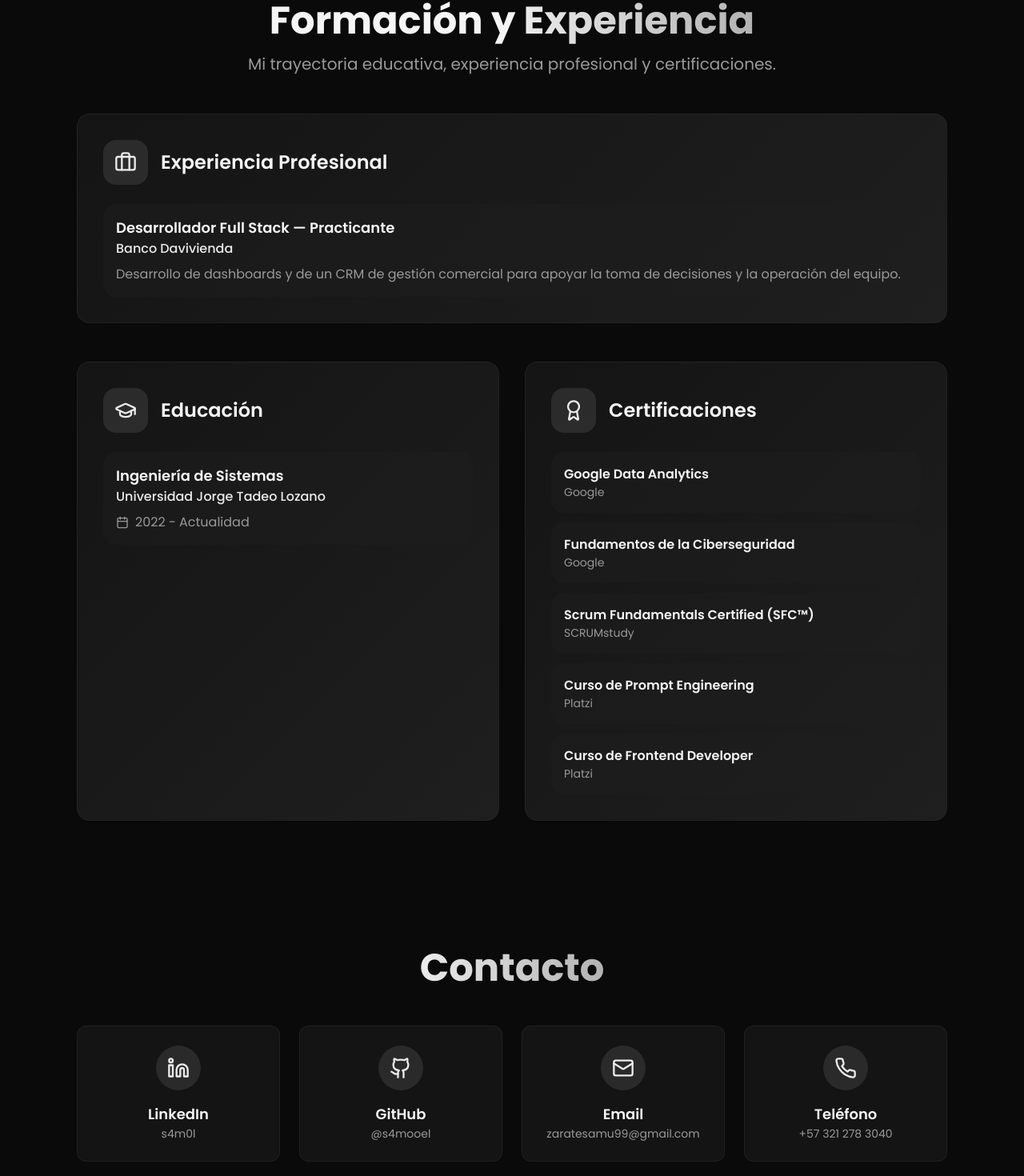
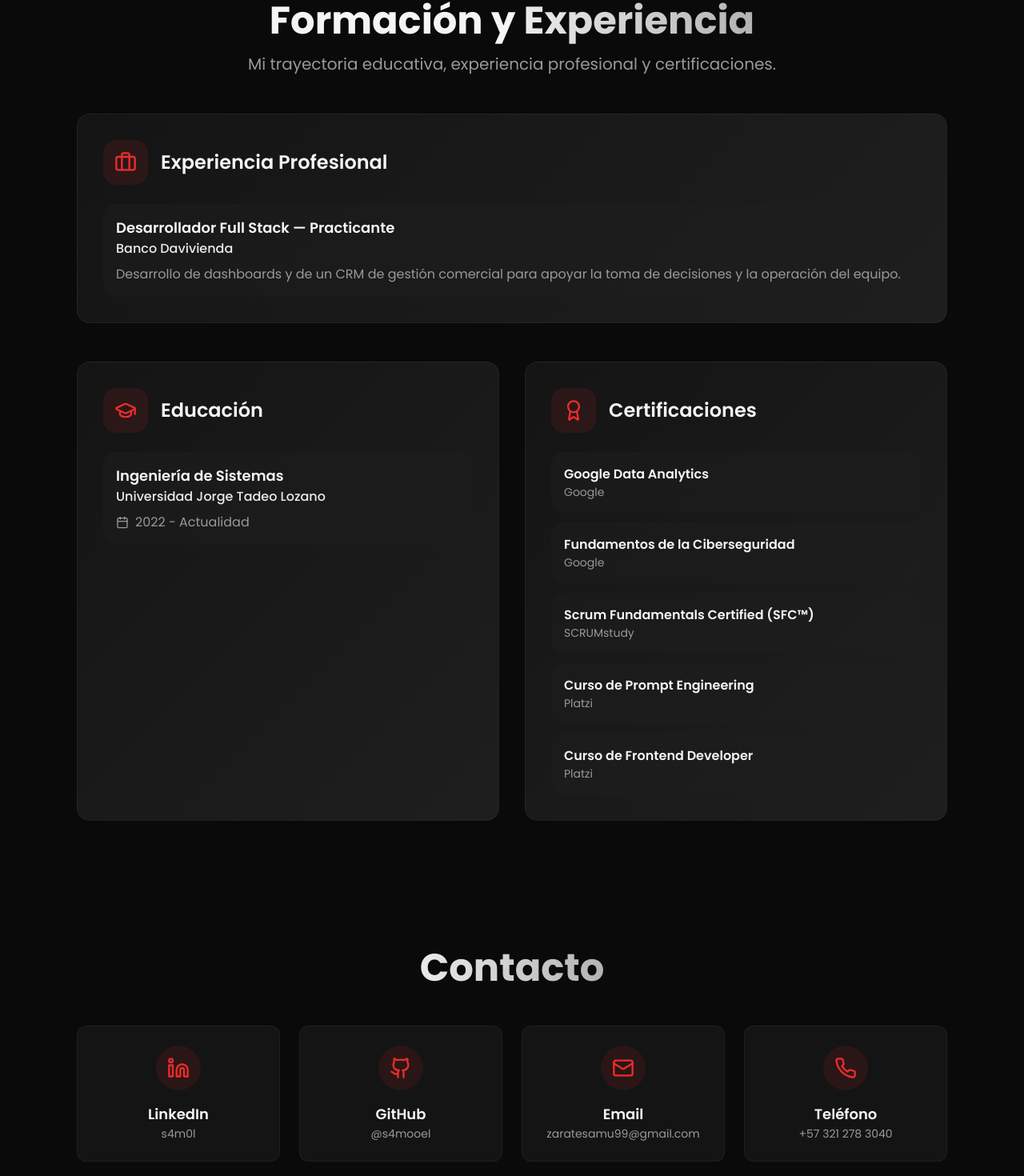
Before and after one commit to s4mooel/pagina-personal, a React (Vite) app: page / in a window 1280 px wide. Shown: the part 2593-4063 px from the top of the page at 80% size. Built offline with nearby package versions, Linux system fonts and the light colour scheme; the HTML template or start-up script is replaced by a standard one.

Commit message:
Changes
Co-authored-by: s4mooel <237120413+s4mooel@users.noreply.github.com>

```diff
--- a/src/components/Contact.tsx
+++ b/src/components/Contact.tsx
@@ -58,8 +58,8 @@ const Contact = () => {
                 viewport={{ once: true }}
                 className="flex flex-col items-center gap-4 p-6 rounded-xl bg-secondary/50 hover:bg-secondary border border-border/50 hover:border-primary/50 transition-all duration-300 hover:glow group"
               >
-                <div className="w-14 h-14 rounded-full bg-primary/10 flex items-center justify-center group-hover:bg-primary/20 transition-colors">
-                  <link.icon className="w-7 h-7 text-primary" />
+                <div className="w-14 h-14 rounded-full bg-brand/10 flex items-center justify-center group-hover:bg-brand/20 transition-colors">
+                  <link.icon className="w-7 h-7 text-brand" />
                 </div>
                 <div className="text-center">
                   <p className="font-semibold text-lg">{link.label}</p>
--- a/src/components/Education.tsx
+++ b/src/components/Education.tsx
@@ -55,8 +55,8 @@ const Education = () => {
             <Card className="card-gradient border-border/50 p-8 hover:border-primary/50 transition-all duration-300">
               <div className="space-y-6">
                 <div className="flex items-center gap-4">
-                  <div className="w-14 h-14 rounded-lg bg-primary/10 flex items-center justify-center">
-                    <Briefcase className="w-7 h-7 text-primary" />
+                  <div className="w-14 h-14 rounded-lg bg-brand/10 flex items-center justify-center">
+                    <Briefcase className="w-7 h-7 text-brand" />
                   </div>
                   <h3 className="text-2xl font-semibold">Experiencia Profesional</h3>
                 </div>
@@ -83,8 +83,8 @@ const Education = () => {
               <Card className="card-gradient border-border/50 p-8 h-full hover:border-primary/50 transition-all duration-300">
                 <div className="space-y-6">
                   <div className="flex items-center gap-4">
-                    <div className="w-14 h-14 rounded-lg bg-primary/10 flex items-center justify-center">
-                      <GraduationCap className="w-7 h-7 text-primary" />
+                    <div className="w-14 h-14 rounded-lg bg-brand/10 flex items-center justify-center">
+                      <GraduationCap className="w-7 h-7 text-brand" />
                     </div>
                     <h3 className="text-2xl font-semibold">Educación</h3>
                   </div>
@@ -113,8 +113,8 @@ const Education = () => {
               <Card className="card-gradient border-border/50 p-8 h-full hover:border-primary/50 transition-all duration-300">
                 <div className="space-y-6">
                   <div className="flex items-center gap-4">
-                    <div className="w-14 h-14 rounded-lg bg-primary/10 flex items-center justify-center">
-                      <Award className="w-7 h-7 text-primary" />
+                    <div className="w-14 h-14 rounded-lg bg-brand/10 flex items-center justify-center">
+                      <Award className="w-7 h-7 text-brand" />
                     </div>
                     <h3 className="text-2xl font-semibold">Certificaciones</h3>
                   </div>
--- a/src/components/Footer.tsx
+++ b/src/components/Footer.tsx
@@ -14,7 +14,7 @@ const Footer = () => {
               href="https://github.com/s4mooel"
               target="_blank"
               rel="noopener noreferrer"
-              className="text-muted-foreground hover:text-primary transition-colors"
+              className="text-muted-foreground hover:text-brand transition-colors"
               aria-label="GitHub"
             >
               <Github className="w-5 h-5" />
@@ -23,14 +23,14 @@ const Footer = () => {
               href="https://www.linkedin.com/in/s4m0l/"
               target="_blank"
               rel="noopener noreferrer"
-              className="text-muted-foreground hover:text-primary transition-colors"
+              className="text-muted-foreground hover:text-brand transition-colors"
               aria-label="LinkedIn"
             >
               <Linkedin className="w-5 h-5" />
             </a>
             <a
               href="mailto:zaratesamu99@gmail.com"
-              className="text-muted-foreground hover:text-primary transition-colors"
+              className="text-muted-foreground hover:text-brand transition-colors"
               aria-label="Email"
             >
               <Mail className="w-5 h-5" />
```
